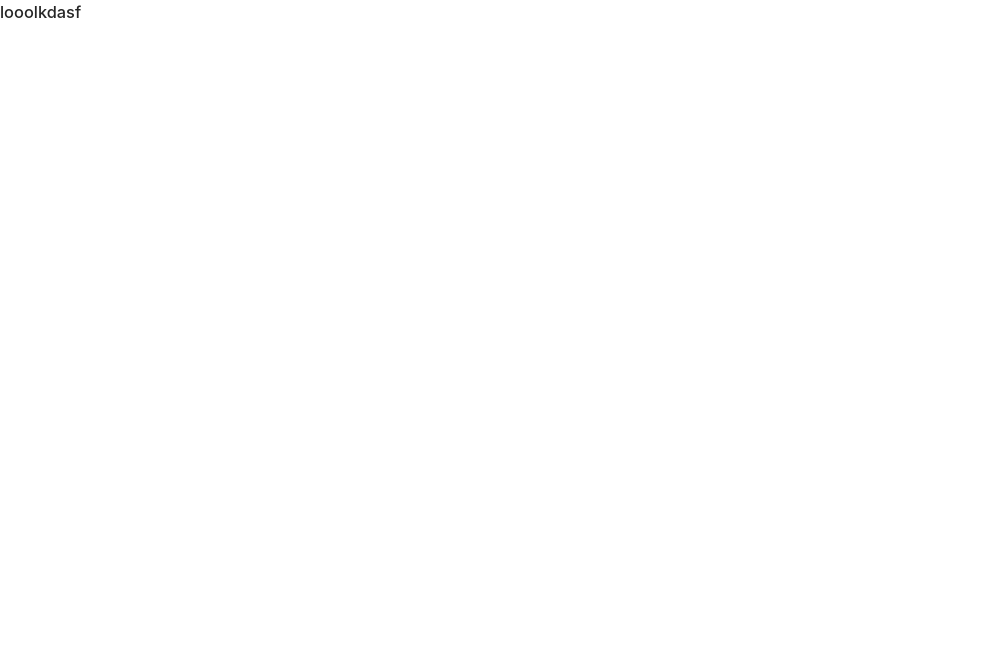
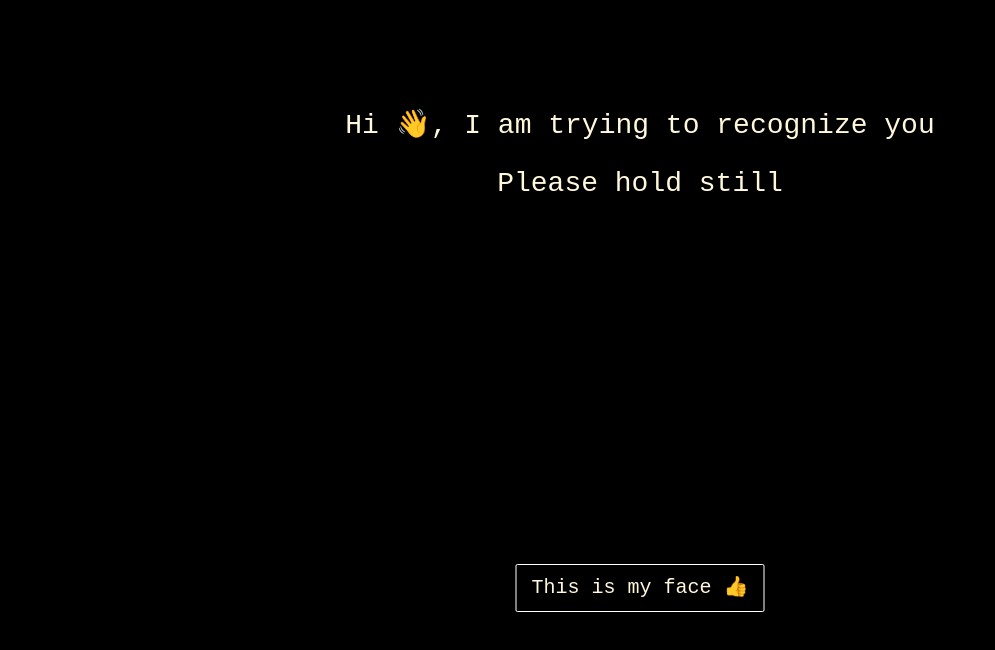
Before and after one commit to MengxuanChen/simple-fr, a React (Create React App) app: page /verify in a window 1280 px wide. Shown: the top 650 px of the page, without its empty margins (0-995 px from the left). Built offline with nearby package versions, Linux system fonts and the light colour scheme; no server answers.

Commit message:
Enrollment workflow refactor

```diff
--- a/src/Components/CameraModule/CameraModule.js
+++ b/src/Components/CameraModule/CameraModule.js
@@ -5,10 +5,14 @@ import './CameraModuleStyle.css';
 
 export default class CameraModule extends Component {
 
+    constructor(props) {
+        super(props)
+    }
     //set up ref for the webcam, so we can take screenshot
     setRef = webcam => {
         this.webcam = webcam;
       };
+
 
     //Azure face api does not support 64 based econded image.
     toBlob(imageSrc){
@@ -33,9 +37,11 @@ export default class CameraModule extends Component {
             return new Blob([uInt8Array], { type: contentType });
     }
 
-    addFaceToPerson(e){
+    //add verify face function
+    verifyFace(e){
         let imageSrc = this.webcam.getScreenshot();
         let imageBlob = this.toBlob(imageSrc);
+        console.log(imageBlob)
         fetch(process.env.REACT_APP_API_ENDPOINT_DETECT, {
             method: 'post',
             headers: {
@@ -43,29 +49,27 @@ export default class CameraModule extends Component {
                 "Ocp-Apim-Subscription-Key": process.env.REACT_APP_API_KEY
             },
             body: imageBlob
-        }).then(this.trainPersonGroup(e))
+        }).then(response => response.json())
+          .then(json => {
+              this.props.parentCallback(json)
+          })
           .catch(err => console.log('Add_Face Request Fail', err));
     }
 
-    trainPersonGroup(e){
-        fetch(process.env.REACT_APP_API_ENDPOINT_TRAIN, {
+    //return 400 if there is no face in the image
+    addFace(e){
+        let imageSrc = this.webcam.getScreenshot();
+        let imageBlob = this.toBlob(imageSrc);
+        let url = process.env.REACT_APP_API_ENDPOINT_ADD_FACE + this.props.personId + '/persistedFaces?detectionModel=detection_01';
+        fetch(url , {
             method: 'post',
             headers: {
+                "Content-Type":"application/octet-stream",
                 "Ocp-Apim-Subscription-Key": process.env.REACT_APP_API_KEY
-            }
-        }).then(this.getTrainStatus(e))
-          .catch(err => console.log('Train_Request Fail', err));
-    }
-
-    getTrainStatus(e){
-        let status = '';
-       fetch(process.env.REACT_APP_API_ENDPOINT_STATUS, {
-            method: 'get',
-            headers: {
-                "Ocp-Apim-Subscription-Key": process.env.REACT_APP_API_KEY
-            }
-        }).then(res => status = res.status)
-        .catch(err => console.log('Get_Training_Status Request Fail', err));
+            },
+           body: imageBlob
+        }).then(response => this.props.enrollment(response))
+          .catch(err => console.log('Add_Face Request Fail', err));
     }
 
     render() {
@@ -90,7 +94,7 @@ export default class CameraModule extends Component {
                         transform: 'translate(-50%, -30%)',
                      }}
                 />
-                <Button danger className = "cameraBtn" onClick = {(e) => this.addFaceToPerson(e)}>This is my face 👍</Button>
+                <Button danger className = "cameraBtn" onClick = {(e) => {this.props.isEnroll ? this.addFace(e) : this.verifyFace(e)}}>This is my face 👍</Button>
             </div>
         )
     }
--- a/src/Page/EnrollPage/EnrollPage.js
+++ b/src/Page/EnrollPage/EnrollPage.js
@@ -5,12 +5,10 @@ import ReactDOM from 'react-dom';
 import CameraModule from '../../Components/CameraModule/CameraModule';
 
 export default class EnrollPage extends Component {
-
-    state =  {personName: '', sentCreationRequest: false, personId:''}
-
+    state = {perosnName:'', personId:''}
     constructor(props) {
-        super(props)
-        this.addFace = this.addFace.bind(this)
+        super(props);
+        this.enrollment = this.enrollment.bind(this);
     }
 
     handleChange = (e) => {
@@ -33,21 +31,53 @@ export default class EnrollPage extends Component {
         }
     }
 
-    addFace = (childData) =>{
-        console.log(childData);
-
-    }
-
     personResponseHandler(res){
-        this.setState.personId = res.personId;
+        this.setState({personId: res.personId})
         const newElement = (
             <div className = 'pageBody'>
                 <h1 className = 'greetTxt'> Hi 👋{this.state.personName},  please show me your face</h1>
                 <h1 className = 'greetTxt'> Please hold still</h1>
-                <CameraModule addFace = {this.addFace}/>
+                <CameraModule enrollment = {this.enrollment} isEnroll = {true} personId = {this.state.personId}/>
             </div>
         )
         ReactDOM.render(newElement, document.getElementById('root'))
+    }
+
+    enrollment(res){
+        if (res.length !== 0){
+            this.trainPersonGroup();
+        }else{
+            const newElement = (
+            <div className = 'pageBody'>
+                <h1 className = 'greetTxt'> Hi 👋{this.state.personName},  I cannot see your face</h1>
+                <h1 className = 'greetTxt'> Please hold still and show me again</h1>
+                <CameraModule  isEnroll = {true} personId = {this.state.personId}/>
+            </div>
+            )
+            ReactDOM.render(newElement, document.getElementById('root'))
+        }
+    }
+
+    trainPersonGroup(){
+        fetch(process.env.REACT_APP_API_ENDPOINT_TRAIN, {
+            method: 'post',
+            headers: {
+                "Ocp-Apim-Subscription-Key": process.env.REACT_APP_API_KEY
+            }
+        }).then(this.getTrainStatus())
+          .catch(err => console.log('Train_Request Fail', err));
+    }
+
+    getTrainStatus(){
+        let status = '';
+       fetch(process.env.REACT_APP_API_ENDPOINT_STATUS, {
+            method: 'get',
+            headers: {
+                "Ocp-Apim-Subscription-Key": process.env.REACT_APP_API_KEY
+            }
+        }).then(res => {status = res.status;
+                        console.log(status);})
+        .catch(err => console.log('Get_Training_Status Request Fail', err));
     }
 
     render() {
--- a/src/Page/VerifyPage/VerifyPage.js
+++ b/src/Page/VerifyPage/VerifyPage.js
@@ -1,10 +1,13 @@
 import React, { Component } from 'react'
+import CameraModule from '../../Components/CameraModule/CameraModule';
 
 export default class VerifyPage extends Component {
     render() {
         return (
-            <div>
-                <h3>looolkdasf</h3>
+            <div className = 'pageBody'>
+                <h1 className = 'greetTxt'> Hi 👋,  I am trying to recognize you</h1>
+                <h1 className = 'greetTxt'> Please hold still</h1>
+                <CameraModule />
             </div>
         )
     }
```
